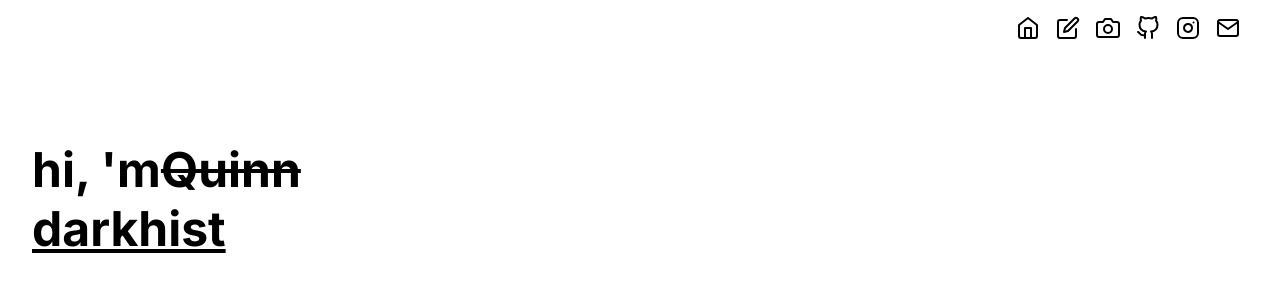
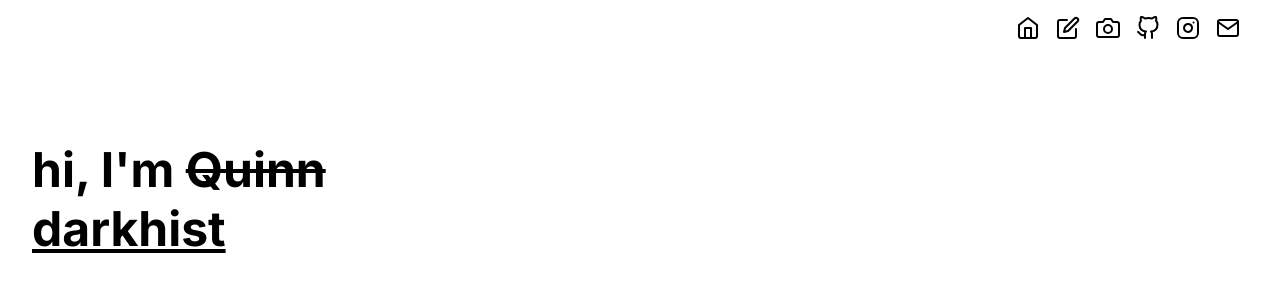
Before and after one commit to darkhist/darkhist.me, a Next.js app: page / in a window 1280 px wide. Shown: the top 300 px of the page. Built offline with nearby package versions, Linux system fonts and the light colour scheme.

Commit message:
disable react/jsx-one-expression-per-line

```diff
--- a/pages/index.js
+++ b/pages/index.js
@@ -19,8 +19,7 @@ const Home = () => (
 
     <main className={styles.main}>
       <h1 className={styles.title}>
-        hi, &apos;m
-        <del>Quinn</del>
+        hi, I&apos;m <del>Quinn</del>
         <br />
         <ins>darkhist</ins>
       </h1>
```
Also changed, not shown: .eslintrc.json.
